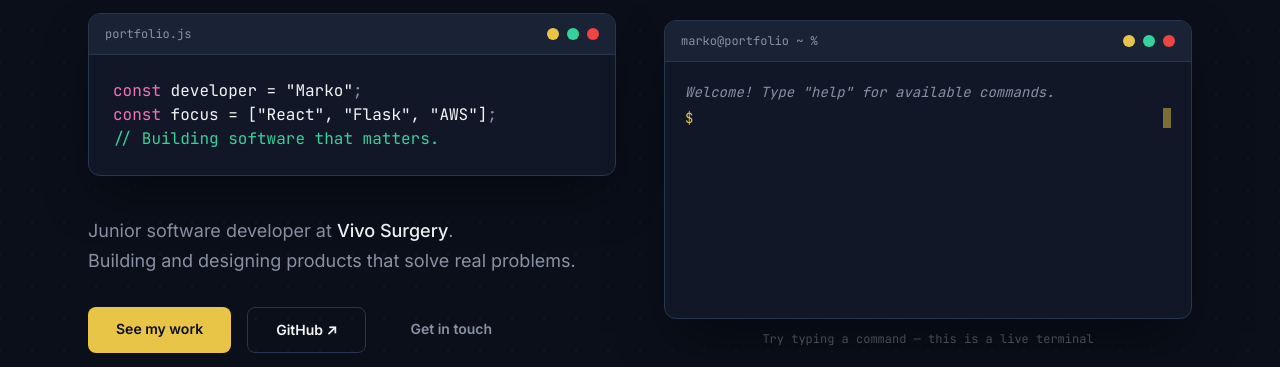
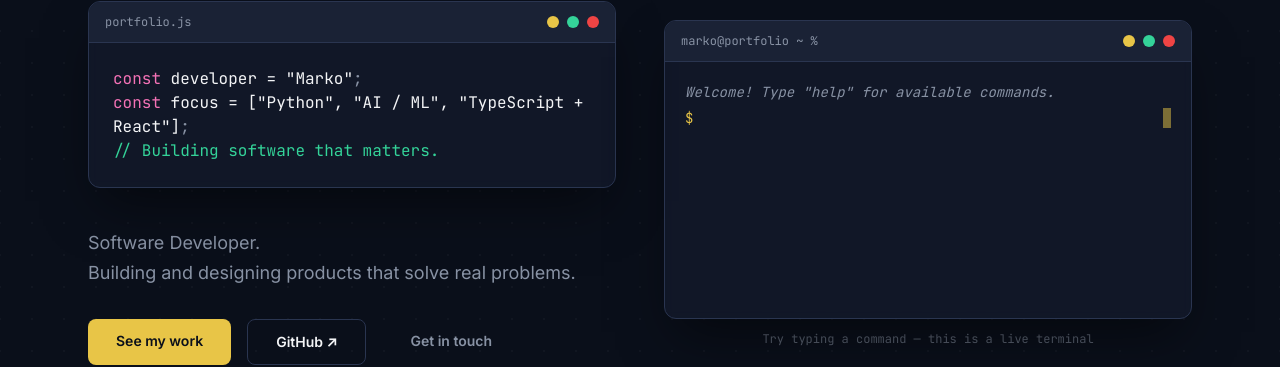
Before and after one commit to mvockic/portfolio, a React (Vite) app: page / in a window 1280 px wide. Shown: the part 225-592 px from the top of the page. Built offline with nearby package versions, Linux system fonts and the light colour scheme; no server answers.

Commit message:
small change

```diff
--- a/src/components/Hero.jsx
+++ b/src/components/Hero.jsx
@@ -11,7 +11,7 @@ function Cursor() {
 
 export default function Hero() {
   const line1 = `const developer = "${META.name}";`;
-  const line2 = 'const focus = ["React", "Flask", "AWS"];';
+  const line2 = 'const focus = ["Python", "AI / ML", "TypeScript + React"];';
   const line3 = `// ${META.tagline}`;
   const [animationRun, setAnimationRun] = useState(0);
   const animationDuration =
@@ -89,8 +89,7 @@ export default function Hero() {
 
           {/* Bio */}
           <p className="font-sans text-muted text-lg leading-relaxed max-w-lg">
-            Junior software developer at{" "}
-            <span className="text-gray-100 font-medium">Vivo Surgery</span>.
+            Software Developer.
             <br />
             Building and designing products that solve real problems.
           </p>
```
